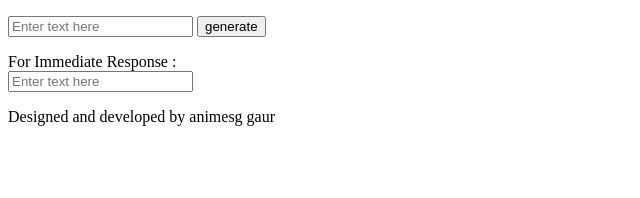
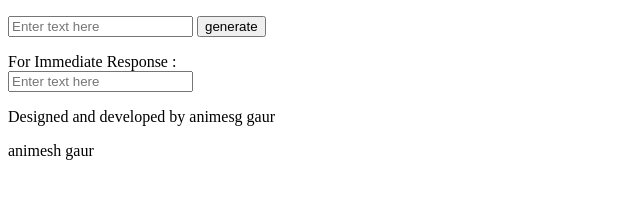
Before and after one commit to AnimeshGaur/QR-code, a plain HTML site: page index.html in a window 1280 px wide. Shown: the whole page, without its empty margins (0-640 px from the left). Drawn offline with Linux system fonts and the light colour scheme; some packages are replaced by stand-ins of ours; a script that the page names is missing.

Commit message:
update in footer
marquie tag

```diff
--- a/index.html
+++ b/index.html
@@ -37,6 +37,7 @@
 </body>
 <footer>
     <p allign="center"> Designed and developed by animesg gaur</P>
+<marque>animesh gaur</marque>
 
 </footer>
 </html>
```
